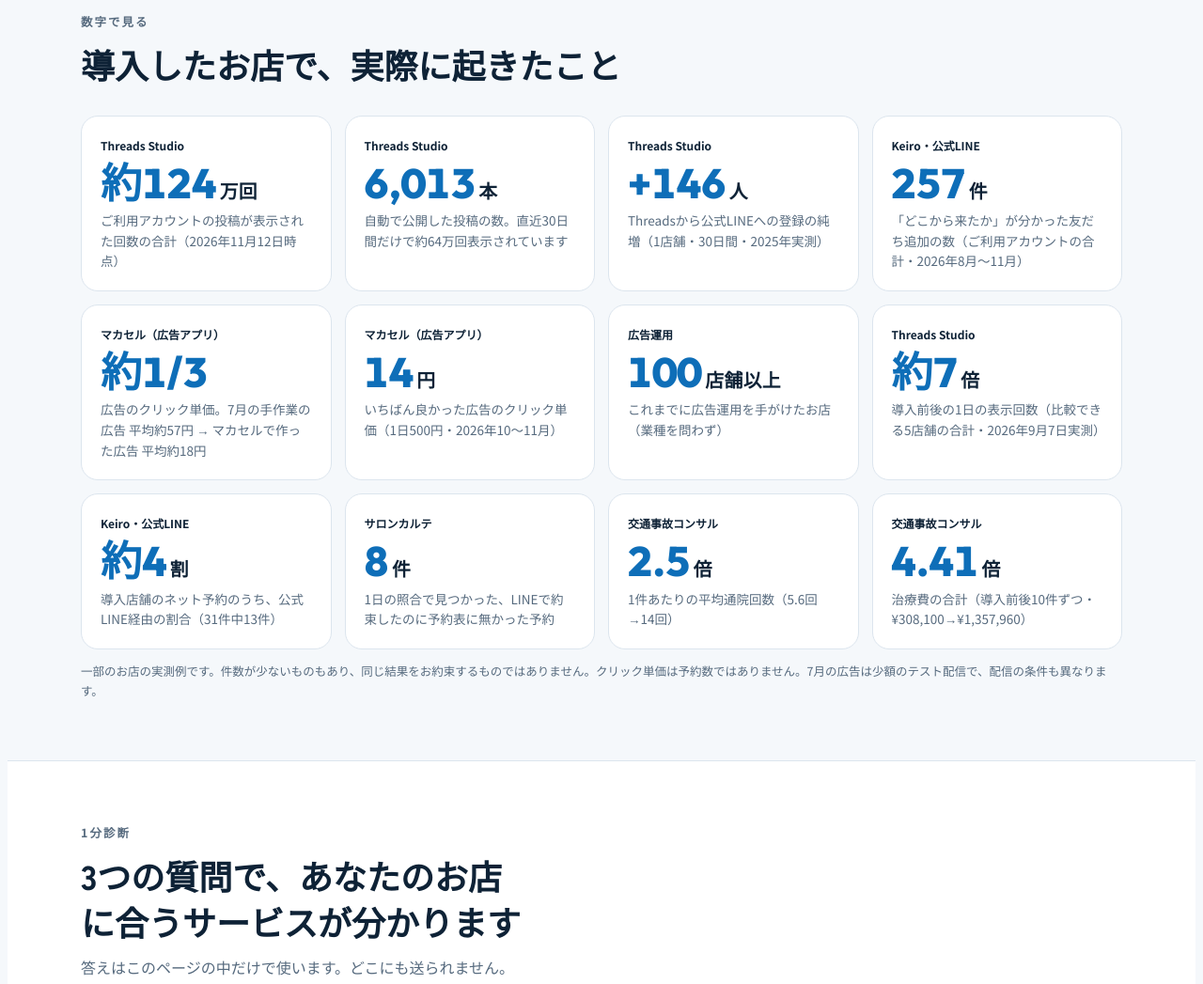
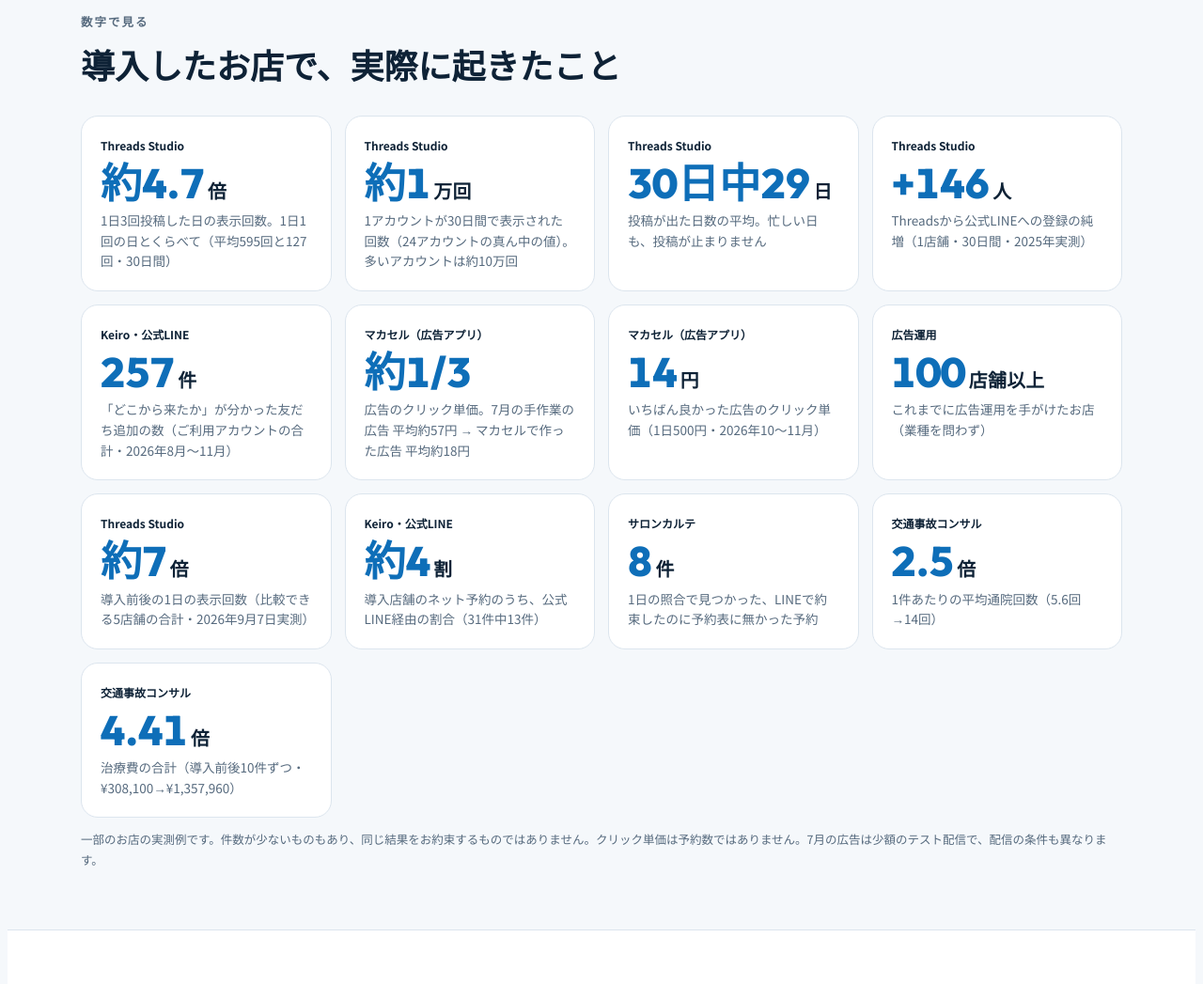
Before and after one commit to shittoruad-gif/service-lp, a plain HTML site: page index.html in a window 1280 px wide. Shown: the part 5460-6507 px from the top of the page at 94% size. Drawn offline with Linux system fonts and the light colour scheme.

Commit message:
サービス紹介LP：Threads Studioの実績を1アカウントあたり・1日3投稿の効果に差し替え
Co-Authored-By: Claude Fable 5.2 <noreply@anthropic.com>

```diff
--- a/index.html
+++ b/index.html
@@ -1,9 +1,6 @@
 <meta charset="utf-8">
 <meta name="viewport" content="width=device-width, initial-scale=1, viewport-fit=cover">
 <title>しっとる 集客サービス</title>
-<!-- Microsoft Clarity（ヒートマップ・録画） -->
-<script>(function(c,l,a,r,i,t,y){c[a]=c[a]||function(){(c[a].q=c[a].q||[]).push(arguments)};t=l.createElement(r);t.async=1;t.src="https://www.clarity.ms/tag/"+i;y=l.getElementsByTagName(r)[0];y.parentNode.insertBefore(t,y);})(window,document,"clarity","script","zfwj4k0h7d");</script>
-
 <meta name="claude:viewport-fit-sides" content="cover">
 <meta name="description" content="飲食・美容・治療院・教室・小売など、業種を問わず使える9の集客サービス。SNS投稿、広告、LP、公式LINE、予約、口コミ、スタッフ教育まで。株式会社しっとる">
 <link rel="preconnect" href="https://fonts.googleapis.com">
@@ -463,8 +460,9 @@ footer{padding-block:40px 32px;font-size:13px;color:var(--sub);border-top:1px so
         <h2>導入したお店で、実際に起きたこと</h2>
       </div>
       <div class="stats">
-        <div class="stat"><span class="who">Threads Studio</span><div class="v n">約124<small>万回</small></div><p>ご利用アカウントの投稿が表示された回数の合計（2026年11月12日時点）</p></div>
-        <div class="stat"><span class="who">Threads Studio</span><div class="v n">6,013<small>本</small></div><p>自動で公開した投稿の数。直近30日間だけで約64万回表示されています</p></div>
+        <div class="stat"><span class="who">Threads Studio</span><div class="v n">約4.7<small>倍</small></div><p>1日3回投稿した日の表示回数。1日1回の日とくらべて（平均595回と127回・30日間）</p></div>
+        <div class="stat"><span class="who">Threads Studio</span><div class="v n">約1<small>万回</small></div><p>1アカウントが30日間で表示された回数（24アカウントの真ん中の値）。多いアカウントは約10万回</p></div>
+        <div class="stat"><span class="who">Threads Studio</span><div class="v n">30日中29<small>日</small></div><p>投稿が出た日数の平均。忙しい日も、投稿が止まりません</p></div>
         <div class="stat"><span class="who">Threads Studio</span><div class="v n">+146<small>人</small></div><p>Threadsから公式LINEへの登録の純増（1店舗・30日間・2025年実測）</p></div>
         <div class="stat"><span class="who">Keiro・公式LINE</span><div class="v n">257<small>件</small></div><p>「どこから来たか」が分かった友だち追加の数（ご利用アカウントの合計・2026年8月〜11月）</p></div>
         <div class="stat"><span class="who">マカセル（広告アプリ）</span><div class="v n">約1/3</div><p>広告のクリック単価。7月の手作業の広告 平均約57円 → マカセルで作った広告 平均約18円</p></div>
@@ -588,7 +586,6 @@ footer{padding-block:40px 32px;font-size:13px;color:var(--sub);border-top:1px so
       <p class="note" style="margin-top:14px">掲載の料金・内容は2026年11月6日時点のものです。実績の数値は個別の例で、成果をお約束するものではありません。Instagram・Threads・Facebook は Meta Platforms, Inc. の、LINE は LINEヤフー株式会社の商標です。</p>
     </div>
   </div>
-<p class="clarity-note" style="font-size:11px;line-height:1.7;opacity:.6;margin:16px auto 0;max-width:960px;padding:0 16px;text-align:center">当サイトでは、サイトの改善のため、Cookie等を用いてアクセス状況（閲覧した箇所・クリック等）を取得しています。取得したデータは Microsoft Corporation（Microsoft Clarity）のサービスで処理されます。</p>
 </footer>
 
 <div class="dock" id="dock">
@@ -636,7 +633,7 @@ var S=[
  outs:['毎日の自動投稿（プロは1日3件・反応の良い時間帯に）','Meta AIへの呼びかけ文（毎朝10時・ボタン1つで投稿）','プロフィールに固定する投稿と、公式LINE・予約ページへの案内','新しいアカウントの慣らし運転と、制限の兆しの自動検知','新着コメントの通知と返信案'],
  plans:[{n:'プロ',p:'9,800',u:'円/月',rec:1,f:['自動投稿 1日3回','Meta AI呼びかけ文 毎朝1回','連携アカウント 3','LINEで管理 3人','手動での投稿作成 無制限']},{n:'ビジネス',p:'29,800',u:'円/月',f:['自動投稿 1日3回＋呼びかけ文','連携アカウント 10','LINEで管理 無制限','プロジェクト 50']},{n:'代理店',p:'55,000',u:'円/月',f:['クライアント用ID 100件まで','発行IDはプロ相当','提供価格は自由に設定','毎週月曜にクライアント別まとめ']}],
  terms:[['無料お試し','7日間（期間中の解約は0円）'],['縛り','なし・いつでも解約'],['初期費用','0円']],
- res:[['約124万回','ご利用アカウントの投稿が表示された回数の合計（2026年11月12日時点）'],['約64万回','直近30日間だけの表示回数の合計'],['6,013本','Threads Studioが自動で公開した投稿の数'],['57,632回','1本の投稿でいちばん多かった表示回数'],['111本','1,000回以上表示された投稿の数'],['+146人','Threadsから公式LINEへの登録の純増（1店舗・30日間・2025年実測）'],['約7倍','導入前後の1日の表示回数（5店舗合計・2026年9月7日実測）'],['12→959回','ほぼ投稿していなかった整体院の1日の表示回数']],
+ res:[['約4.7倍','1日3回投稿した日の表示回数。1日1回の日とくらべて（1日あたり平均595回と127回・2026年10〜11月の30日間）'],['約1万回','1アカウントが30日間で表示された回数（ご利用24アカウントの真ん中の値・2026年11月19日時点）'],['約10万回','いちばん多いアカウントが30日間で表示された回数'],['30日中29日','投稿が出た日数の平均（30日間通してご利用の21アカウント）。忙しい日も止まりません'],['57,632回','1本の投稿でいちばん多かった表示回数'],['+146人','Threadsから公式LINEへの登録の純増（1店舗・30日間・2025年実測）'],['約7倍','導入前後の1日の表示回数（5店舗合計・2026年9月7日実測）'],['12→959回','ほぼ投稿していなかった整体院の1日の表示回数']],
  faq:[['毎日、私は何をすればいいですか？','確認してから出す設定なら、LINEに届いた投稿カードの「これで投稿する」を押すだけです。確認なしの設定なら、何もしなくて構いません。'],['投稿の内容が嘘になりませんか？','登録した事実だけを材料にし、裏づけのない実績や大げさな表現は機械的に取り除きます。美容・整体など表現のルールが厳しい業種では、価格や効果の断定も自動で言い換えます。'],['Threadsのアカウントがありません','Instagramのアカウントがあれば作れます。開設マニュアルをお送りし、設定が止まっていれば毎朝「次にやること」が届きます。']],
  cta:['7日間無料で試す','https://threads-studio.com'],lp:'https://shittoruad-gif.github.io/threads-studio-lp/',video:'https://www.youtube.com/watch?v=XVB4AbYvm_g',doc:'threads',pair:['lp','keiro']},
 
```
